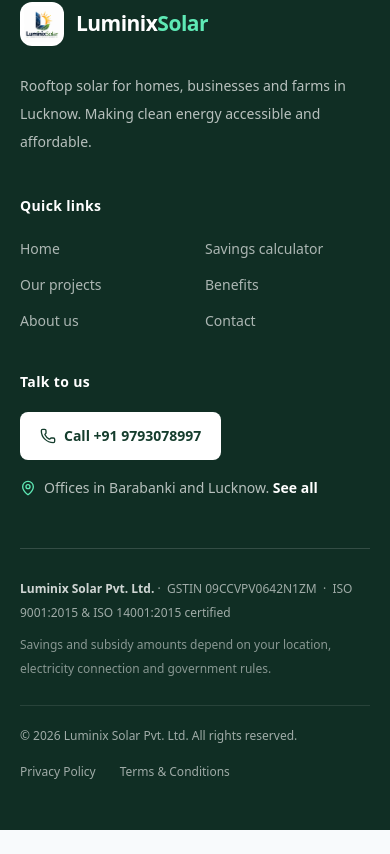
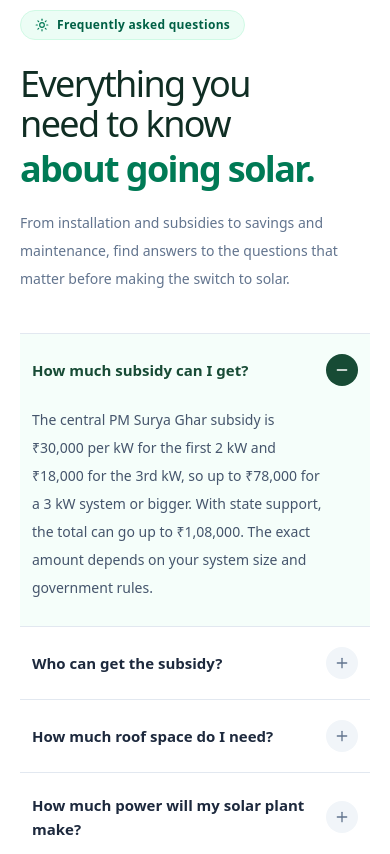
Before and after one commit to Shauryaa007/Luminix-Solar-website, a Next.js app: page / in a window 390 px wide. Shown: the part 6450-7304 px from the top of the page. Before the commit the page ends 7280 px from the top, so only its background shows below. Built offline with nearby package versions, Linux system fonts and the light colour scheme; no server answers.

Commit message:
feat: add FaqSection component and integrate into homepage

```diff
--- a/src/app/page.tsx
+++ b/src/app/page.tsx
@@ -68,6 +68,8 @@ export default function Home() {
         {/* Section 1/5/7: Full Consultation & Contact Details */}
         <ContactSection />
 
+        <FaqSection/>
+
         <Footer />
         {/* Section Coming Soon - temporary */}
         {/* <h2 className="mx-4 my-8 max-w-5xl rounded-2xl border border-slate-200 bg-slate-50/80 p-6 text-center text-2xl font-bold text-slate-800 shadow-sm md:mx-auto md:text-3xl">
--- a/src/components/FaqSection.tsx
+++ b/src/components/FaqSection.tsx
@@ -1,303 +1,277 @@
-
 'use client';
 
 import React, { useState } from 'react';
 import {
-  ChevronDown,
-  HelpCircle,
-  Download,
-  FileText,
-  PhoneCall,
+  ArrowRight,
+  Minus,
+  Phone,
+  Plus,
   Sun,
-  ArrowUpRight,
-  ShieldCheck,
-  CheckCircle2,
-  MessageCircle,
-  Zap,
-  Leaf,
 } from 'lucide-react';
-import { FAQ_DATA, COMPANY_INFO } from '@/data/solarData';
 
-export default function FaqSection() {
-  const [openFaqId, setOpenFaqId] = useState<string | null>('faq-1');
+interface FaqSectionProps {
+  onOpenConsultation?: (prefill?: string) => void;
+}
 
-  const toggleFaq = (id: string) => {
-    setOpenFaqId((current) => (current === id ? null : id));
+const PRIMARY_PHONE = '9793078997';
+
+const FAQS: { q: string; a: string }[] = [
+  {
+    q: 'How much subsidy can I get?',
+    a: 'The central PM Surya Ghar subsidy is ₹30,000 per kW for the first 2 kW and ₹18,000 for the 3rd kW, so up to ₹78,000 for a 3 kW system or bigger. With state support, the total can go up to ₹1,08,000. The exact amount depends on your system size and government rules.',
+  },
+  {
+    q: 'Who can get the subsidy?',
+    a: 'The PM Surya Ghar subsidy is for homes with an electricity connection. For shops, offices, factories and farms, the rules are different. Our engineer will tell you what applies to you during the free site visit.',
+  },
+  {
+    q: 'How much roof space do I need?',
+    a: 'About 80 sq. ft. of shade-free roof for every 1 kW. A 3 kW plant needs around 240 sq. ft.',
+  },
+  {
+    q: 'How much power will my solar plant make?',
+    a: 'Every 1 kW makes about 5 to 6 units a day on a sunny day. On cloudy days it makes less. Use our savings calculator to see an estimate for your home.',
+  },
+  {
+    q: 'Will my lights work during a power cut?',
+    a: 'A normal grid-connected solar plant switches off when the grid goes off, for safety. If you want light during power cuts, add a hybrid inverter with a battery. We can help you choose.',
+  },
+  {
+    q: 'What happens to the extra power?',
+    a: 'With net metering, extra power goes to the grid and is adjusted against your bill. It is one of the reasons your electricity bill comes down.',
+  },
+  {
+    q: 'Is the site visit really free?',
+    a: 'Yes. The site visit and consultation are free, with no obligation. Our engineer checks your roof and your light bill and suggests the right plant size.',
+  },
+  {
+    q: 'How long do solar panels last?',
+    a: 'Solar panels come with a power warranty of up to 25 years and need very little care. Cleaning them with water now and then is usually enough. Other warranty details are shared in your quote.',
+  },
+];
+
+export default function FaqSection({
+  onOpenConsultation,
+}: FaqSectionProps = {}) {
+  const [openIndex, setOpenIndex] = useState<number | null>(0);
+
+  const handleConsultation = () => {
+    if (onOpenConsultation) {
+      onOpenConsultation();
+    } else {
+      document.getElementById('home')?.scrollIntoView({
+        behavior: 'smooth',
+        block: 'start',
+      });
+    }
   };
 
   return (
     <section
       id="faq"
-      className="relative overflow-hidden bg-[#f7faf8] py-20 sm:py-24 lg:py-28"
+      className="bg-white py-14 sm:py-16 lg:py-24"
     >
-      <div className="pointer-events-none absolute -right-40 top-10 h-96 w-96 rounded-full bg-emerald-100/50 blur-3xl" />
-      <div className="pointer-events-none absolute -left-40 bottom-0 h-96 w-96 rounded-full bg-teal-50 blur-3xl" />
+      <div className="mx-auto w-full max-w-[1600px] px-5 sm:px-8 lg:px-12">
 
-      <div className="relative mx-auto max-w-7xl px-4 sm:px-6 lg:px-8">
-        {/* Section heading */}
-        <div className="mx-auto mb-14 max-w-3xl text-center sm:mb-16">
-          <div className="mb-5 inline-flex items-center gap-2 rounded-full border border-emerald-200 bg-white px-4 py-2 text-xs font-bold uppercase tracking-[0.14em] text-emerald-800 shadow-sm">
-            <HelpCircle className="h-4 w-4" />
-            Here to help
+        <div className="mx-auto grid max-w-6xl items-start gap-10 lg:grid-cols-12 lg:gap-16">
+
+          {/* LEFT: HEADING AND CONTACT */}
+          <div className="lg:col-span-5">
+
+            <div className="lg:sticky lg:top-28">
+
+              {/* Section label */}
+              <div className="inline-flex items-center gap-2 rounded-full border border-emerald-100 bg-emerald-50 px-3.5 py-1.5">
+                <Sun className="h-3.5 w-3.5 text-emerald-700" />
+                <span className="text-xs font-semibold tracking-wide text-emerald-800">
+                  Frequently asked questions
+                </span>
               </div>
 
-          <h2 className="text-3xl font-bold leading-tight tracking-tight text-slate-950 sm:text-4xl lg:text-5xl">
-            Good questions lead to
-            <span className="block text-emerald-700">
-              better solar decisions.
+              {/* Heading */}
+              <h2 className="mt-6 text-[36px] font-medium leading-[1.12] tracking-[-0.045em] text-[#102E24] sm:text-5xl lg:text-[54px]">
+                Everything you
+                <br />
+                need to know
+                <span className="mt-1 block font-semibold text-emerald-700">
+                  about going solar.
                 </span>
               </h2>
 
-          <p className="mx-auto mt-5 max-w-2xl text-sm leading-7 text-slate-600 sm:text-base">
-            From installation and costs to subsidies and maintenance,
-            find the information you need to make a confident decision.
+              <p className="mt-5 max-w-sm text-sm leading-7 text-slate-500 sm:text-base sm:leading-8">
+                From installation and subsidies to savings and maintenance,
+                find answers to the questions that matter before making
+                the switch to solar.
               </p>
+
+              {/* Contact */}
+              {/* <div className="mt-8 hidden border-t border-slate-200 pt-7 lg:block">
+
+                <p className="text-sm font-semibold text-[#102E24]">
+                  Still have questions?
+                </p>
+
+                <p className="mt-1.5 text-sm leading-6 text-slate-500">
+                  Our solar experts are happy to help you find the right solution.
+                </p>
+
+                <div className="mt-5 flex flex-wrap items-center gap-3">
+
+                  <a
+                    href={`tel:+91${PRIMARY_PHONE}`}
+                    className="inline-flex min-h-11 items-center justify-center gap-2 rounded-lg bg-[#174b35] px-4 py-2.5 text-sm font-semibold text-white transition hover:bg-[#103b29] active:scale-[0.98]"
+                  >
+                    <Phone className="h-4 w-4" />
+                    Call us
+                  </a>
+
+                  <button
+                    type="button"
+                    onClick={handleConsultation}
+                    className="group inline-flex min-h-11 items-center justify-center gap-2 rounded-lg border border-slate-200 bg-white px-4 py-2.5 text-sm font-semibold text-[#174b35] transition hover:border-emerald-300 hover:bg-emerald-50"
+                  >
+                    Free consultation
+                    <ArrowRight className="h-4 w-4 transition-transform group-hover:translate-x-1" />
+                  </button>
+
+                </div>
+              </div> */}
+
+            </div>
           </div>
 
-        <div className="grid items-start gap-8 lg:grid-cols-12 lg:gap-10">
-          {/* FAQ accordion */}
-          <div className="lg:col-span-8">
-            <div className="mb-5 flex items-center justify-between gap-4">
-              <div>
-                <p className="text-xs font-bold uppercase tracking-[0.14em] text-emerald-800">
-                  Your questions, answered
-                </p>
-                <h3 className="mt-1 text-xl font-bold text-slate-950">
-                  Frequently asked questions
-                </h3>
-              </div>
+          {/* RIGHT: FAQ ACCORDION */}
+          <div className="lg:col-span-7">
 
-              <span className="hidden rounded-lg border border-slate-200 bg-white px-3 py-2 text-xs font-semibold text-slate-500 sm:inline-flex">
-                {FAQ_DATA.length} topics
-              </span>
-            </div>
+            <div className="border-t border-slate-200">
 
-            <div className="space-y-3">
-              {FAQ_DATA.map((faq, index) => {
-                const isOpen = openFaqId === faq.id;
-                const answerId = `faq-answer-${faq.id}`;
+              {FAQS.map((item, i) => {
+                const isOpen = openIndex === i;
 
                 return (
-                  <article
-                    key={faq.id}
-                    className={`overflow-hidden rounded-2xl border bg-white transition duration-300 ${
-                      isOpen
-                        ? 'border-emerald-200 shadow-[0_12px_35px_-24px_rgba(6,78,59,0.35)]'
-                        : 'border-slate-200 hover:border-emerald-200'
+                  <div
+                    key={item.q}
+                    className={`border-b border-slate-200 transition-colors duration-200 ${
+                      isOpen ? 'bg-emerald-50/50' : 'bg-white'
                     }`}
                   >
+
+                    {/* Question */}
+                    <h3>
                       <button
                         type="button"
-                      onClick={() => toggleFaq(faq.id)}
+                        id={`faq-button-${i}`}
                         aria-expanded={isOpen}
-                      aria-controls={answerId}
-                      className="flex w-full items-center gap-3 p-4 text-left focus:outline-none focus-visible:ring-2 focus-visible:ring-inset focus-visible:ring-emerald-600 sm:gap-4 sm:p-5"
+                        aria-controls={`faq-panel-${i}`}
+                        onClick={() =>
+                          setOpenIndex(isOpen ? null : i)
+                        }
+                        className="flex w-full items-center justify-between gap-5 px-3 py-5 text-left transition-colors duration-200 hover:bg-emerald-50/60 focus-visible:outline-none focus-visible:ring-2 focus-visible:ring-inset focus-visible:ring-emerald-600 sm:px-5 sm:py-6"
                       >
+
+                        <span className="flex min-w-0 items-center gap-4">
+
                           <span
-                        className={`flex h-10 w-10 shrink-0 items-center justify-center rounded-xl text-xs font-bold transition ${
+                            className={`hidden text-xs font-semibold tabular-nums sm:block ${
                               isOpen
-                            ? 'bg-emerald-800 text-white'
-                            : 'bg-emerald-50 text-emerald-800'
+                                ? 'text-emerald-700'
+                                : 'text-slate-300'
                             }`}
                           >
-                        {String(index + 1).padStart(2, '0')}
-                      </span>
-
-                      <span className="min-w-0 flex-1">
-                        <span className="mb-1.5 block">
-                          <span className="inline-flex rounded-md bg-slate-100 px-2 py-1 text-[10px] font-bold uppercase tracking-wider text-slate-600">
-                            {faq.category}
-                          </span>
-                        </span>
-
-                        <span className="block text-sm font-bold leading-6 text-slate-900 sm:text-base">
-                          {faq.question}
-                        </span>
+                            {String(i + 1).padStart(2, '0')}
                           </span>
 
                           <span
-                        className={`flex h-9 w-9 shrink-0 items-center justify-center rounded-full transition duration-300 ${
+                            className={`text-[15px] font-semibold leading-6 transition-colors sm:text-base ${
                               isOpen
-                            ? 'rotate-180 bg-emerald-50 text-emerald-800'
-                            : 'bg-slate-50 text-slate-500'
+                                ? 'text-[#174b35]'
+                                : 'text-slate-800'
                             }`}
                           >
-                        <ChevronDown className="h-4 w-4" />
+                            {item.q}
                           </span>
+
+                        </span>
+
+                        <span
+                          className={`flex h-8 w-8 shrink-0 items-center justify-center rounded-full transition-all duration-200 ${
+                            isOpen
+                              ? 'bg-[#174b35] text-white'
+                              : 'bg-slate-100 text-slate-500'
+                          }`}
+                        >
+                          {isOpen ? (
+                            <Minus className="h-4 w-4" />
+                          ) : (
+                            <Plus className="h-4 w-4" />
+                          )}
+                        </span>
+
                       </button>
+                    </h3>
 
+                    {/* Answer */}
                     <div
-                      id={answerId}
-                      hidden={!isOpen}
-                      className="border-t border-slate-100"
+                      id={`faq-panel-${i}`}
+                      role="region"
+                      aria-labelledby={`faq-button-${i}`}
+                      className={`grid transition-[grid-template-rows] duration-300 ease-in-out motion-reduce:transition-none ${
+                        isOpen
+                          ? 'grid-rows-[1fr]'
+                          : 'grid-rows-[0fr]'
+                      }`}
                     >
-                      <div className="flex gap-3 px-5 py-5 sm:px-6 sm:py-6">
-                        <div className="mt-0.5 hidden h-8 w-8 shrink-0 items-center justify-center rounded-lg bg-emerald-50 text-emerald-800 sm:flex">
-                          <CheckCircle2 className="h-4 w-4" />
-                        </div>
+                      <div className="overflow-hidden">
 
-                        <p className="text-sm leading-7 text-slate-600">
-                          {faq.answer}
+                        <p className="max-w-2xl pb-6 pl-3 pr-12 text-sm leading-7 text-slate-600 sm:pl-12 sm:pr-10 sm:text-[15px] sm:leading-7">
+                          {item.a}
                         </p>
-                      </div>
-                    </div>
-                  </article>
-                );
-              })}
-            </div>
 
-            {/* FAQ bottom note */}
-            <div className="mt-5 flex items-start gap-3 rounded-2xl border border-slate-200 bg-white/80 p-4 sm:p-5">
-              <div className="flex h-9 w-9 shrink-0 items-center justify-center rounded-xl bg-emerald-50 text-emerald-800">
-                <MessageCircle className="h-4 w-4" />
-              </div>
-              <div>
-                <p className="text-sm font-bold text-slate-900">
-                  Still have a question?
-                </p>
-                <p className="mt-1 text-xs leading-5 text-slate-600 sm:text-sm">
-                  Every property is different. Speak with the team about
-                  your roof, energy usage and installation requirements.
-                </p>
-              </div>
                       </div>
                     </div>
 
-          {/* Right-hand resource cards */}
-          <aside className="space-y-5 lg:col-span-4">
-            {/* Catalogue card */}
-            <div className="relative overflow-hidden rounded-3xl bg-[#103c2c] p-6 text-white shadow-[0_20px_55px_-25px_rgba(6,50,35,0.45)] sm:p-8">
-              <div className="pointer-events-none absolute -right-12 -top-12 h-48 w-48 rounded-full border border-white/10" />
-              <div className="pointer-events-none absolute -right-2 -top-2 h-28 w-28 rounded-full border border-white/10" />
+                  </div>
+                );
+              })}
 
-              <div className="relative">
-                <div className="flex items-start justify-between gap-3">
-                  <div className="flex h-12 w-12 items-center justify-center rounded-2xl border border-white/15 bg-white/10 text-emerald-200">
-                    <FileText className="h-6 w-6" />
             </div>
 
-                  <span className="inline-flex items-center gap-1.5 rounded-full border border-white/15 bg-white/10 px-2.5 py-1.5 text-[10px] font-bold text-emerald-100">
-                    <ShieldCheck className="h-3.5 w-3.5" />
-                    Product information
-                  </span>
+            {/* Mobile and tablet contact */}
+            {/* <div className="mt-8 border-t border-slate-200 pt-6 lg:hidden">
+
+              <p className="text-sm font-semibold text-[#102E24]">
+                Still have questions?
+              </p>
+
+              <p className="mt-1.5 text-sm leading-6 text-slate-500">
+                Talk to our team and get expert guidance for your solar installation.
+              </p>
+
+              <div className="mt-4 flex flex-col gap-3 sm:flex-row">
+
+                <a
+                  href={`tel:+91${PRIMARY_PHONE}`}
+                  className="inline-flex min-h-12 items-center justify-center gap-2 rounded-lg bg-[#174b35] px-5 py-3 text-sm font-semibold text-white transition hover:bg-[#103b29]"
+                >
+                  <Phone className="h-4 w-4" />
+                  Call {PRIMARY_PHONE.slice(0, 5)} {PRIMARY_PHONE.slice(5)}
+                </a>
+
+                <button
+                  type="button"
+                  onClick={handleConsultation}
+                  className="inline-flex min-h-12 items-center justify-center gap-2 rounded-lg border border-slate-200 px-5 py-3 text-sm font-semibold text-[#174b35] transition hover:border-emerald-300 hover:bg-emerald-50"
+                >
+                  Get free consultation
+                  <ArrowRight className="h-4 w-4" />
+                </button>
+
               </div>
 
-                <p className="mt-7 text-xs font-bold uppercase tracking-[0.15em] text-emerald-200">
-                  Explore your options
-                </p>
+            </div> */}
 
-                <h3 className="mt-2 text-2xl font-bold leading-tight tracking-tight sm:text-3xl">
-                  Your solar guide,
-                  <span className="block text-emerald-200">
-                    all in one place.
-                  </span>
-                </h3>
-
-                <p className="mt-4 text-sm leading-7 text-emerald-100/80">
-                  Explore product specifications, system options and
-                  information to help plan your solar installation.
-                </p>
-
-                <div className="mt-6 space-y-3">
-                  {[
-                    'Solar product information',
-                    'Installation planning checklist',
-                    'Subsidy and warranty guidance',
-                  ].map((item) => (
-                    <div key={item} className="flex items-center gap-2.5">
-                      <CheckCircle2 className="h-4 w-4 shrink-0 text-emerald-200" />
-                      <span className="text-xs font-medium text-white/90">
-                        {item}
-                      </span>
-                    </div>
-                  ))}
           </div>
 
-                <a
-                  href="/documents/luminix-solar-catalogue-2026.pdf"
-                  download
-                  className="group mt-8 flex w-full items-center justify-center gap-2 rounded-xl bg-white px-4 py-4 text-sm font-bold text-emerald-900 transition hover:bg-emerald-50 focus:outline-none focus:ring-4 focus:ring-white/20"
-                >
-                  <Download className="h-4 w-4" />
-                  Download solar catalogue
-                  <ArrowUpRight className="ml-auto h-4 w-4 transition-transform group-hover:-translate-y-0.5 group-hover:translate-x-0.5" />
-                </a>
-
-                <p className="mt-3 text-center text-[10px] leading-5 text-emerald-100/60">
-                  PDF guide · Available once uploaded
-                </p>
-              </div>
-            </div>
-
-            {/* Expert support card */}
-            <div className="overflow-hidden rounded-3xl border border-emerald-200 bg-white shadow-sm">
-              <div className="p-6 sm:p-7">
-                <div className="flex h-11 w-11 items-center justify-center rounded-xl bg-emerald-50 text-emerald-800">
-                  <PhoneCall className="h-5 w-5" />
-                </div>
-
-                <h3 className="mt-5 text-lg font-bold text-slate-950">
-                  Let’s talk about your roof.
-                </h3>
-
-                <p className="mt-2 text-sm leading-6 text-slate-600">
-                  Need help choosing a system or understanding the
-                  installation process? Get in touch with our team.
-                </p>
-
-                <a
-                  href={`tel:${COMPANY_INFO.phone}`}
-                  className="group mt-5 flex items-center justify-between gap-3 rounded-xl border border-emerald-200 bg-emerald-50/70 p-4 transition hover:border-emerald-400 hover:bg-emerald-50 focus:outline-none focus:ring-4 focus:ring-emerald-100"
-                >
-                  <div>
-                    <p className="text-[10px] font-bold uppercase tracking-[0.12em] text-emerald-800">
-                      Call our team
-                    </p>
-                    <p className="mt-1 text-sm font-bold text-slate-950">
-                      {COMPANY_INFO.phoneDisplay}
-                    </p>
-                  </div>
-
-                  <span className="flex h-9 w-9 shrink-0 items-center justify-center rounded-full bg-emerald-800 text-white transition group-hover:translate-x-0.5">
-                    <ArrowUpRight className="h-4 w-4" />
-                  </span>
-                </a>
-
-                <p className="mt-3 text-xs leading-5 text-slate-500">
-                  Contact us to discuss your requirements and next steps.
-                </p>
-              </div>
-
-              <div className="flex items-center gap-3 border-t border-slate-100 bg-slate-50/80 px-6 py-4 sm:px-7">
-                <div className="flex h-9 w-9 shrink-0 items-center justify-center rounded-xl bg-white text-emerald-800 ring-1 ring-slate-200">
-                  <Leaf className="h-4 w-4" />
-                </div>
-                <p className="text-xs leading-5 text-slate-600">
-                  <span className="font-bold text-slate-900">
-                    Your property. Your requirements.
-                  </span>
-                  <br />
-                  Get guidance suited to your energy needs.
-                </p>
-              </div>
-            </div>
-
-            {/* Small trust note */}
-            <div className="flex items-start gap-3 px-1 py-2">
-              <div className="flex h-8 w-8 shrink-0 items-center justify-center rounded-lg bg-white text-emerald-800 ring-1 ring-slate-200">
-                <Zap className="h-4 w-4" />
-              </div>
-              <div>
-                <p className="text-xs font-bold text-slate-900">
-                  Make an informed decision
-                </p>
-                <p className="mt-1 text-xs leading-5 text-slate-500">
-                  Final costs, savings and subsidy eligibility depend on
-                  your system, property and applicable scheme rules.
-                </p>
-              </div>
-            </div>
-          </aside>
         </div>
       </div>
     </section>
--- a/src/components/Navbar.tsx
+++ b/src/components/Navbar.tsx
@@ -29,8 +29,8 @@ const navLinks = [
   { name: 'Benefits', href: '#benefits' },
   { name: 'About', href: '#about' },
   // { name: 'Reviews', href: '#testimonials' },
-  // { name: 'FAQ', href: '#faq' },
   { name: 'Contact', href: '#contact' },
+  { name: 'FAQ', href: '#faq' },
 ];
 
 export default function Navbar({
```
Also changed, not shown: src/app/apple-icon.png (added), src/app/icon.png (added). Lines whose indentation alone changed are shown as unchanged.
